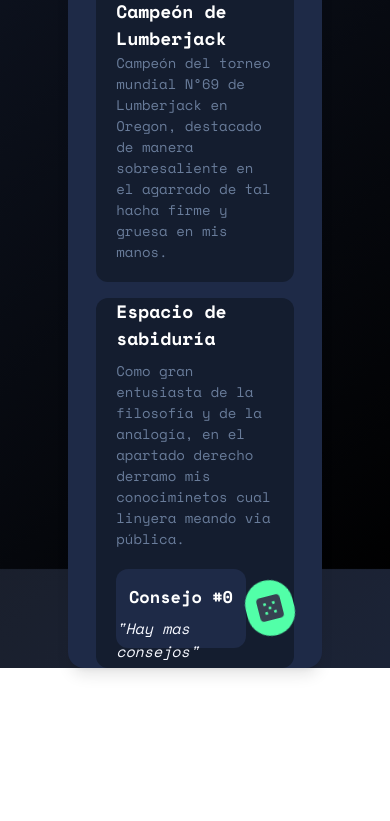
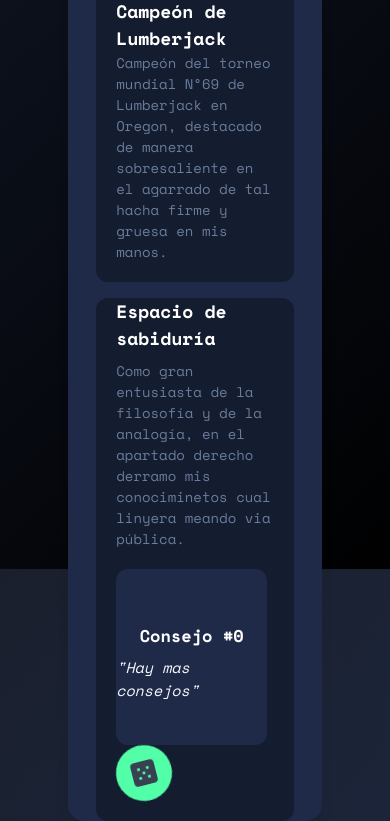
Before and after one commit to ferlaxi/dager, a React (Vite) app: page / in a window 390 px wide. Shown: the part 1541-2362 px from the top of the page. Before the commit the page ends 2209 px from the top, so only its background shows below. Built offline with nearby package versions, Linux system fonts and the light colour scheme.

Commit message:
changes15

```diff
--- a/src/Search.jsx
+++ b/src/Search.jsx
@@ -443,8 +443,8 @@ const Search = () => {
                 )}
               </div>
 
-              <div className="flex items-center justify-between md:w-[55%] md:h-full h-auto pl-5 py-5">
-                <div className="flex flex-col items-center justify-center md:px-5 gap-y-2 bg-l-dev-dark1 rounded-xl w-[85%] h-full">
+              <div className="md:flex items-center md:justify-between md:w-[55%] md:h-full h-auto pl-5 py-5">
+                <div className="flex flex-col items-center justify-center md:px-5 gap-y-2 bg-l-dev-dark1 rounded-xl w-[85%] md:h-full h-44">
                   {randomAdvice == null ? (
                     <>
                       {idioma == false ? (
```
